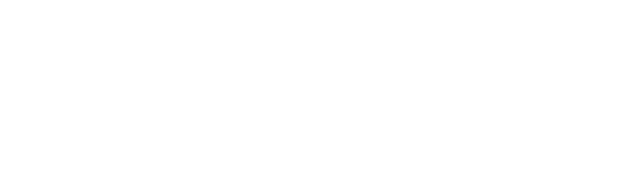
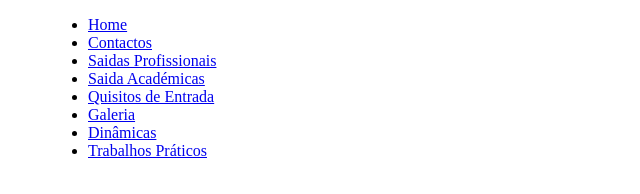
Before and after one commit to esteacademy/asibd-site, a plain HTML site: page index.html in a window 1280 px wide. Shown: the whole page, without its empty margins (0-640 px from the left). Drawn offline with Linux system fonts and the light colour scheme.

Commit message:
Menu implementation

```diff
--- a/index.html
+++ b/index.html
@@ -6,6 +6,26 @@
     <title>Site de ASIBD II</title>
 </head>
 <body>
+    <menu>
+        <nav>
+            <div>
+                <ul>
+                    <li><a href="/">Home</a></li>
+                    <li><a href="/contactos.html">Contactos</a></li>
+                    <li><a href="/saidas_profissionais.html">Saidas Profissionais</a></li>
+                    <li><a href="/saidas_academicas.html">Saida Académicas</a></li>
+                    <li><a href="/quesito_entrada.html">Quisitos de Entrada</a></li>
+                    <li><a href="/galeria.html">Galeria</a></li>
+                    <li><a href="/dinamicas.html">Dinâmicas</a></li>
+                    <li><a href="/trabalhos_praticos.html">Trabalhos Práticos</a></li>
+                </ul>
+            </div>
+        </nav>
+    </menu>
+
+
+
+
 
 </body>
 </html>
```
